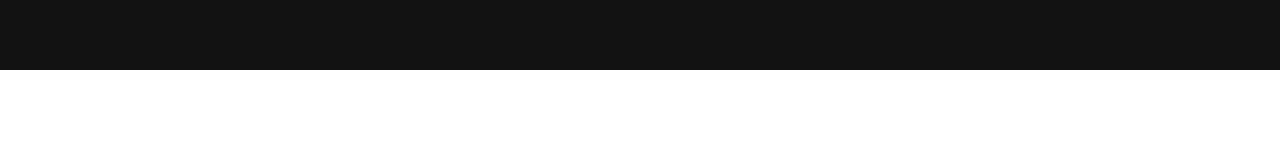
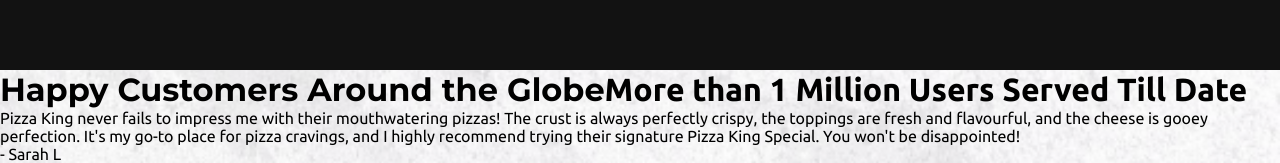
Before and after one commit to Siddharth-2382/Pizza-King, a React (Create React App) app: page / in a window 1280 px wide. Shown: the part 1389-1552 px from the top of the page. Before the commit the page ends 1459 px from the top, so only its background shows below. Built offline with nearby package versions, Linux system fonts and the light colour scheme.

Commit message:
add Testimonials component to App

```diff
--- a/src/App.js
+++ b/src/App.js
@@ -3,6 +3,7 @@
 import Featured from "./components/Featured";
 import Hero from "./components/Hero";
 import Navbar from "./components/Navbar";
+import Testimonials from "./components/Testimonials";
 
 function App() {
   return (
@@ -11,6 +12,7 @@
       <Hero />
       <Background />
       <Featured />
+      <Testimonials />
     </>
   );
 }
```
